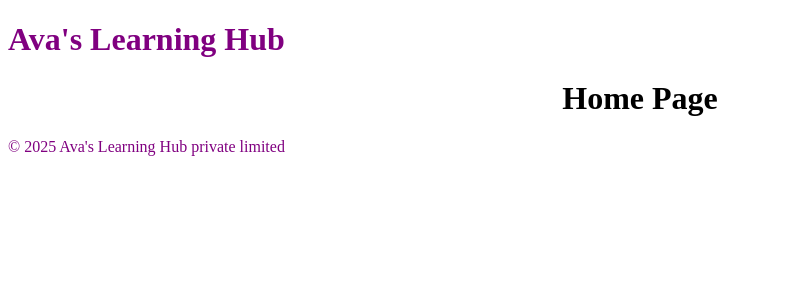
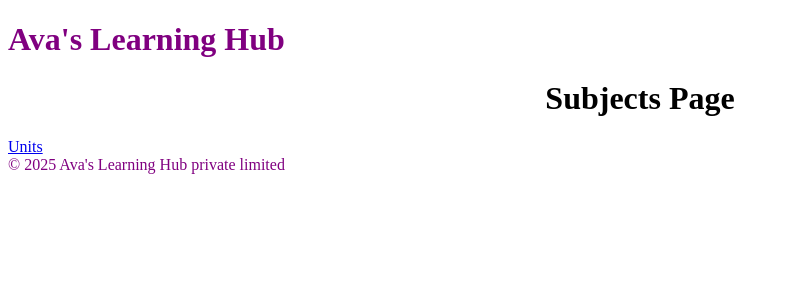
Before and after one commit to DeepthiGirijaThampi/ava-learning-hub, a React (Vite) app: page /subjects in a window 1280 px wide. Before the commit this address led to /. Shown: the top 300 px of the page, without its empty margins (0-789 px from the left). Built offline with nearby package versions, Linux system fonts and the light colour scheme.

Commit message:
Updated Subjects , Units and Reflections components and upsated App.jsx accordingly

```diff
--- a/src/App.jsx
+++ b/src/App.jsx
@@ -4,6 +4,9 @@ import About from "./components/pages/About";
 import Profile from "./components/pages/Profile";
 import Header from "./components/common/Header";
 import Footer from "./components/common/Footer";
+import Reflections from "./components/pages/Reflections";
+import Subjects from "./components/pages/Subjects";
+import Units from "./components/pages/Units";
 function App() {
 
 
@@ -14,6 +17,9 @@ function App() {
         <Route path="/" element={<Home/>}/>
         <Route path="/about" element={<About/>}/>
         <Route path="/profile" element={<Profile/>}/>
+        <Route path="/reflections" element={<Reflections/>}/>
+        <Route path="/subjects" element={<Subjects/>}/>
+        <Route path="/units" element={<Units/>}/>
         <Route path="*" element={<Navigate to="/"/>} />
       </Routes>
       <Footer></Footer>
--- a/src/components/pages/Reflections.jsx
+++ b/src/components/pages/Reflections.jsx
@@ -0,0 +1,11 @@
+export default function Reflections(){
+    return(
+        <>
+
+        <main>
+        <h1 style={{display:"flex",justifyContent:"center"}}>Reflections Page</h1>
+        </main>
+
+        </>
+    )
+}
--- a/src/components/pages/Subjects.jsx
+++ b/src/components/pages/Subjects.jsx
@@ -0,0 +1,12 @@
+import { Link } from "react-router";
+export default function Subjects(){
+    return(
+        <>
+
+        <main>
+             <h1 style={{display:"flex",justifyContent:"center"}}>Subjects Page</h1>
+             <Link className="link" to={"/units"}>Units</Link>
+        </main>
+        </>
+    )
+}
--- a/src/components/pages/Units.jsx
+++ b/src/components/pages/Units.jsx
@@ -0,0 +1,12 @@
+
+export default function Units(){
+    return(
+        <>
+
+        <main>
+             <h1 style={{display:"flex",justifyContent:"center"}}>Units Page</h1>
+        </main>
+
+        </>
+    )
+}
```
